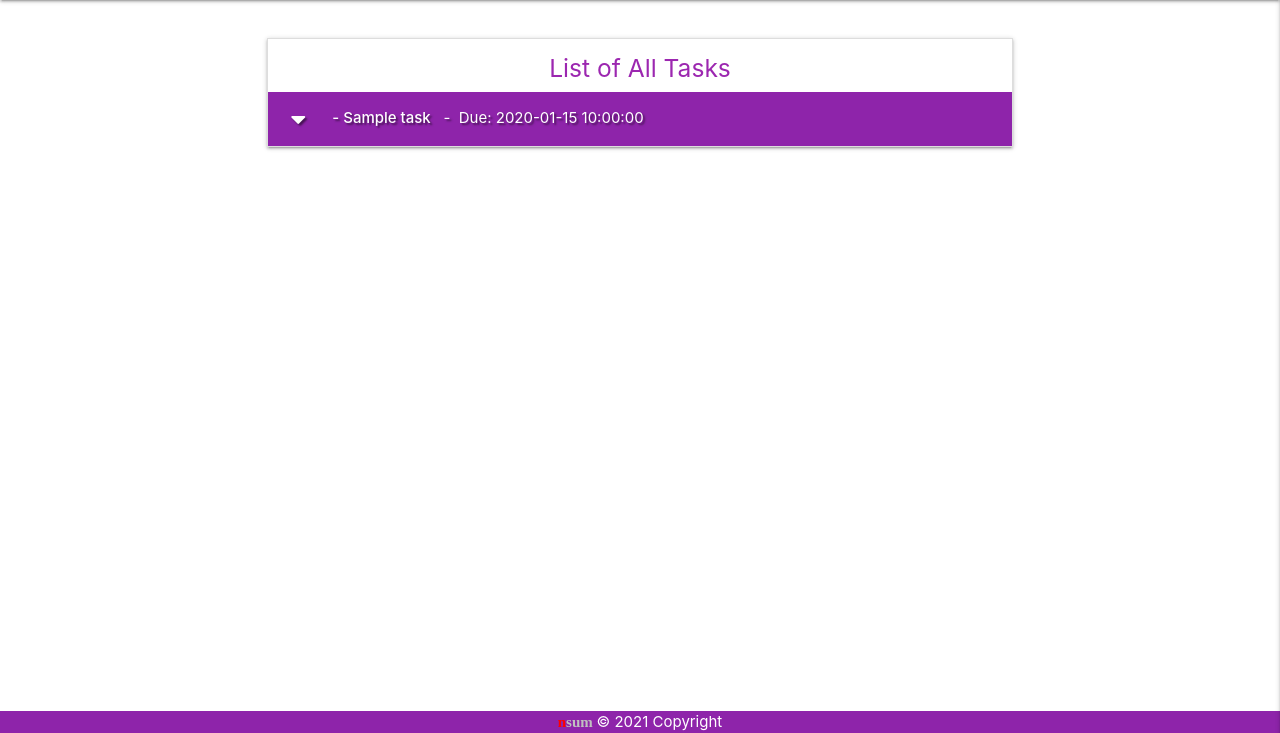
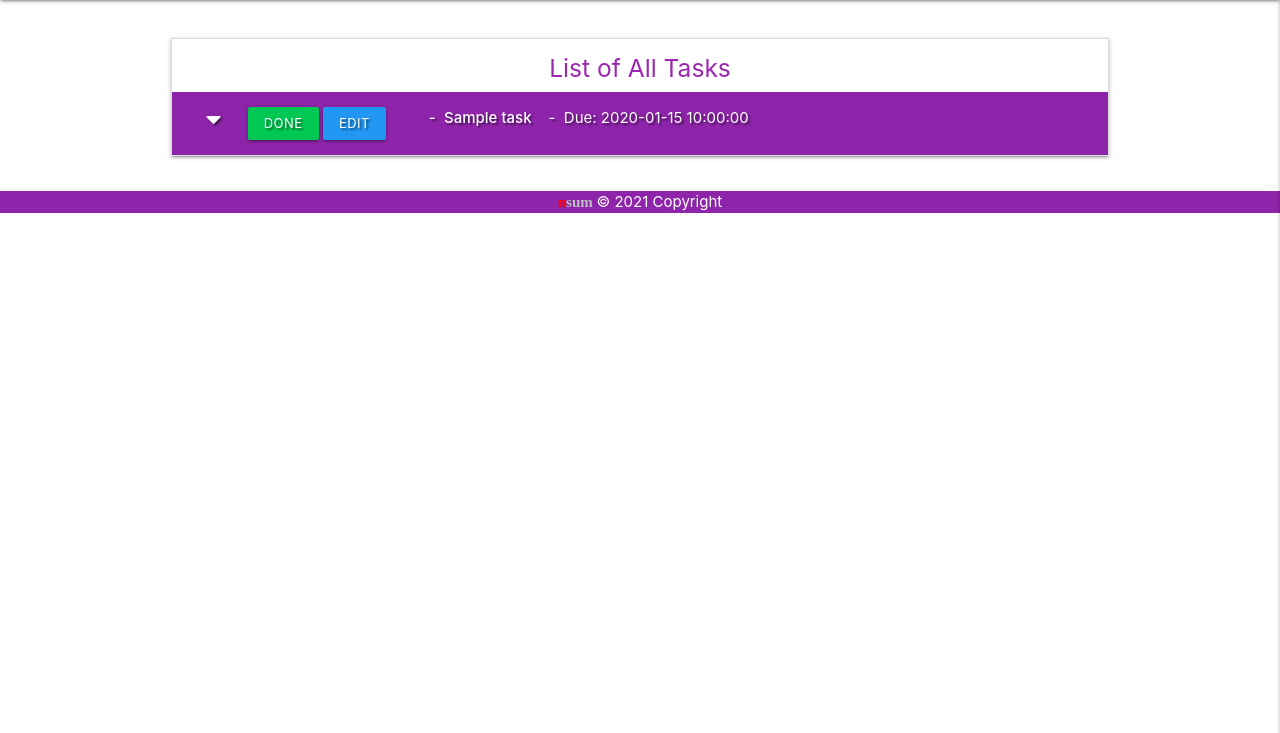
Before and after one commit to nsum/ms3-hotel-task-manager, a Flask app: template templates/all_tasks.html in a window 1280 px wide. Shown: the part 67-800 px from the top of the page. Run offline with Flask 2, Linux system fonts and the light colour scheme; the template is opened without the code that fills it: most values are stand-ins (such as "Sample title", 1, 10 or a date in 2020); some libraries are stand-ins or nearby versions.

Commit message:
Add done/edit buttons to tasks

```diff
--- a/static/css/style.css
+++ b/static/css/style.css
@@ -1,8 +1,3 @@
-footer {
-    position: absolute;
-    bottom: 0;
-    width: 100%;
-}
 
 .container {
     width: 90%;
--- a/templates/all_tasks.html
+++ b/templates/all_tasks.html
@@ -3,13 +3,19 @@
 
     <div class="row">
         <!-- List of all tasks -->
-        <div class="col s12 m8 offset-m2 task-list">
+        <div class="col s12 m10 offset-m1 task-list">
             <ul class="collapsible">
                 <h5 class="center-align purple-text darken-4">List of All Tasks</h5>
                 <!-- Looks for department name in tasks and shows only tasks for department current user belong too -->
                 {% for task in tasks %}
                     <li>
-                        <div class="collapsible-header white-text text-shadow purple darken-1"><i class="fas fa-caret-down"></i>
+                        <div class="collapsible-header white-text text-shadow purple darken-1">
+                            <div class="col s3">
+                                <i class="fas fa-caret-down"></i>
+                                <a href="" class="btn-small accent-4 green">Done</a>
+                                <a href="" class="btn-small blue">Edit</a>
+                            </div>
+                            <div class="col s9">
                                 <strong>
                                     {% for department in departments %}
                                     {% if department.department_name == task.department %}
@@ -26,6 +32,7 @@
                                     {% endif %}
                                 </span>
                             </div>
+                        </div>
                         <div class="collapsible-body">
                             <p>{{ task.task_description.capitalize() }}</p>
                             <p><em>by: {{ task.created_by }}&nbsp;&nbsp;&nbsp;&nbsp;
```
Also changed, not shown: templates/profile.html (+9 -2 lines), templates/tasks.html (+16 -2 lines). Lines whose indentation alone changed are shown as unchanged.
